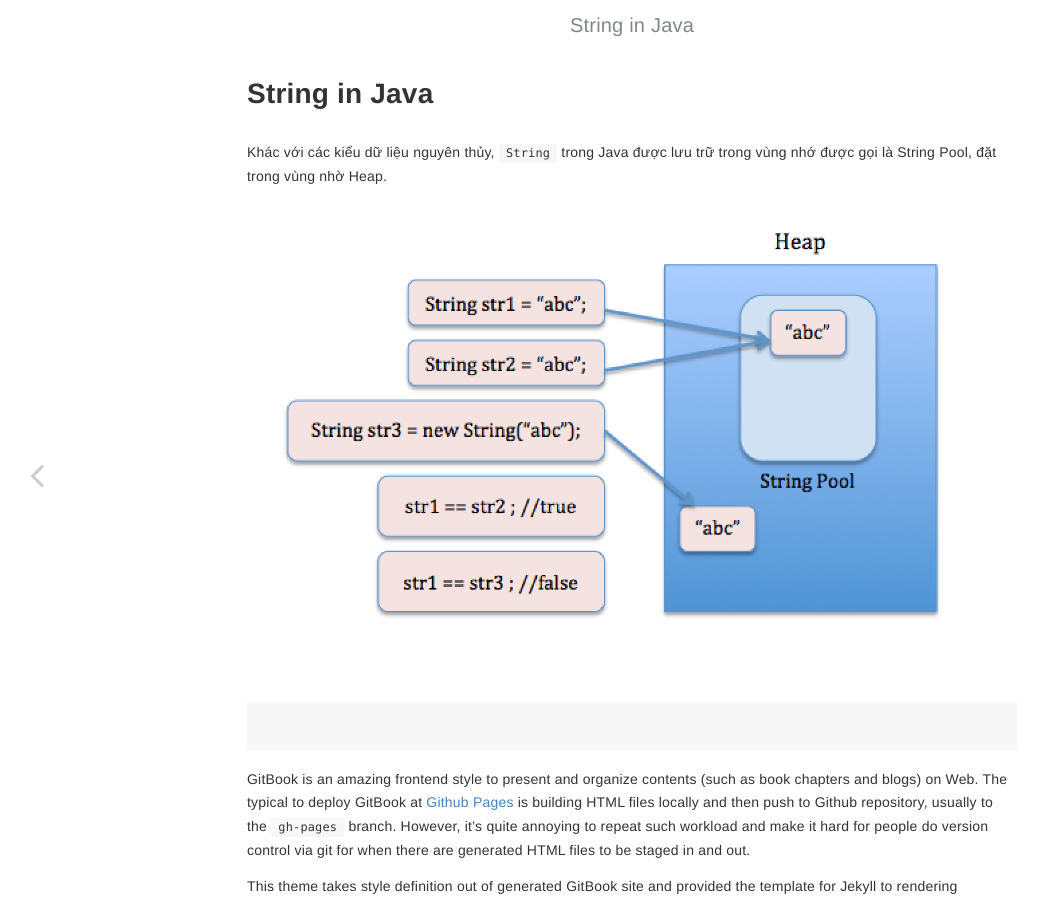
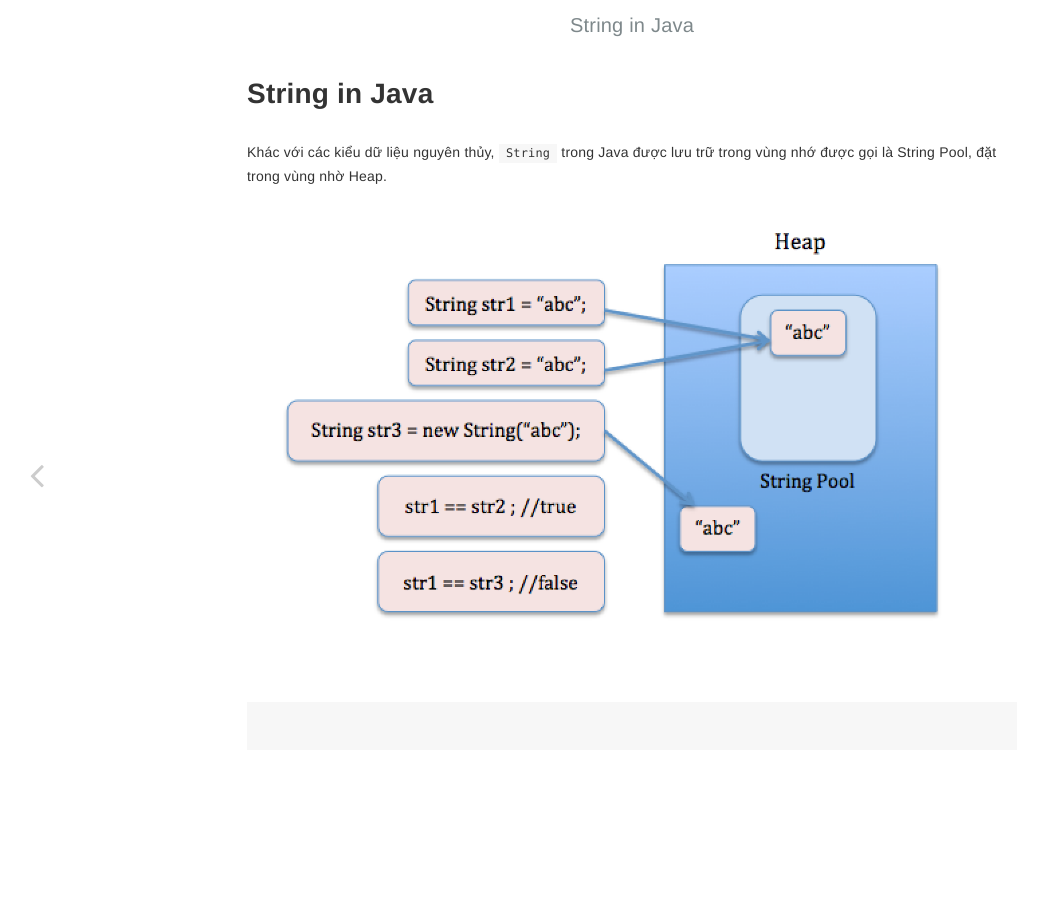
Before and after one commit to huypva/code-by-example-site, a Jekyll site: the page built from _posts/2021-08-22-string.md, in a window 1280 px wide. Shown: the whole page, without its empty margins (8-1046 px from the left). Built offline with Jekyll 4.4.1, drawn with Linux system fonts in a browser that asks for light colours; some of the changed text lies outside the part shown.

````diff
--- a/_posts/2021-08-22-string.md
+++ b/_posts/2021-08-22-string.md
@@ -14,15 +14,4 @@ Khác với các kiểu dữ liệu nguyên thủy, `String` trong Java được
 
 ```
 
-GitBook is an amazing frontend style to present and organize contents (such as book chapters
-and blogs) on Web. The typical to deploy GitBook at [Github Pages][1]
-is building HTML files locally and then push to Github repository, usually to the `gh-pages`
-branch. However, it's quite annoying to repeat such workload and make it hard for people do
-version control via git for when there are generated HTML files to be staged in and out.
-
-This theme takes style definition out of generated GitBook site and provided the template
-for Jekyll to rendering markdown documents to HTML, thus the whole site can be deployed
-to [Github Pages][1] without generating and uploading HTML bundle every time when there are
-changes to the original repository.
-
 [1]: https://pages.github.com
````
Also changed, not shown: _posts/2021-08-22-about_me.md (added, +12 -0 lines), README.md.
